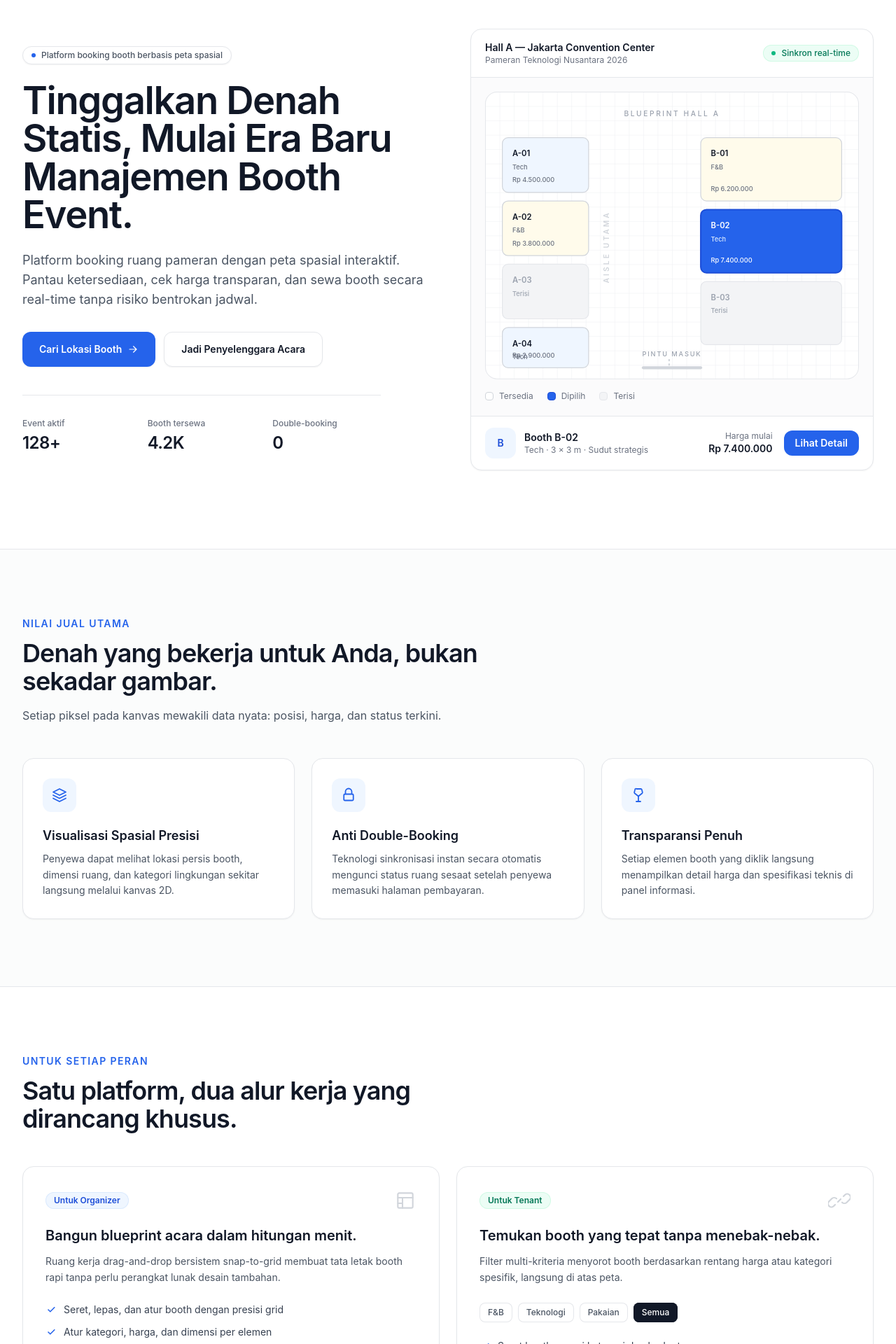
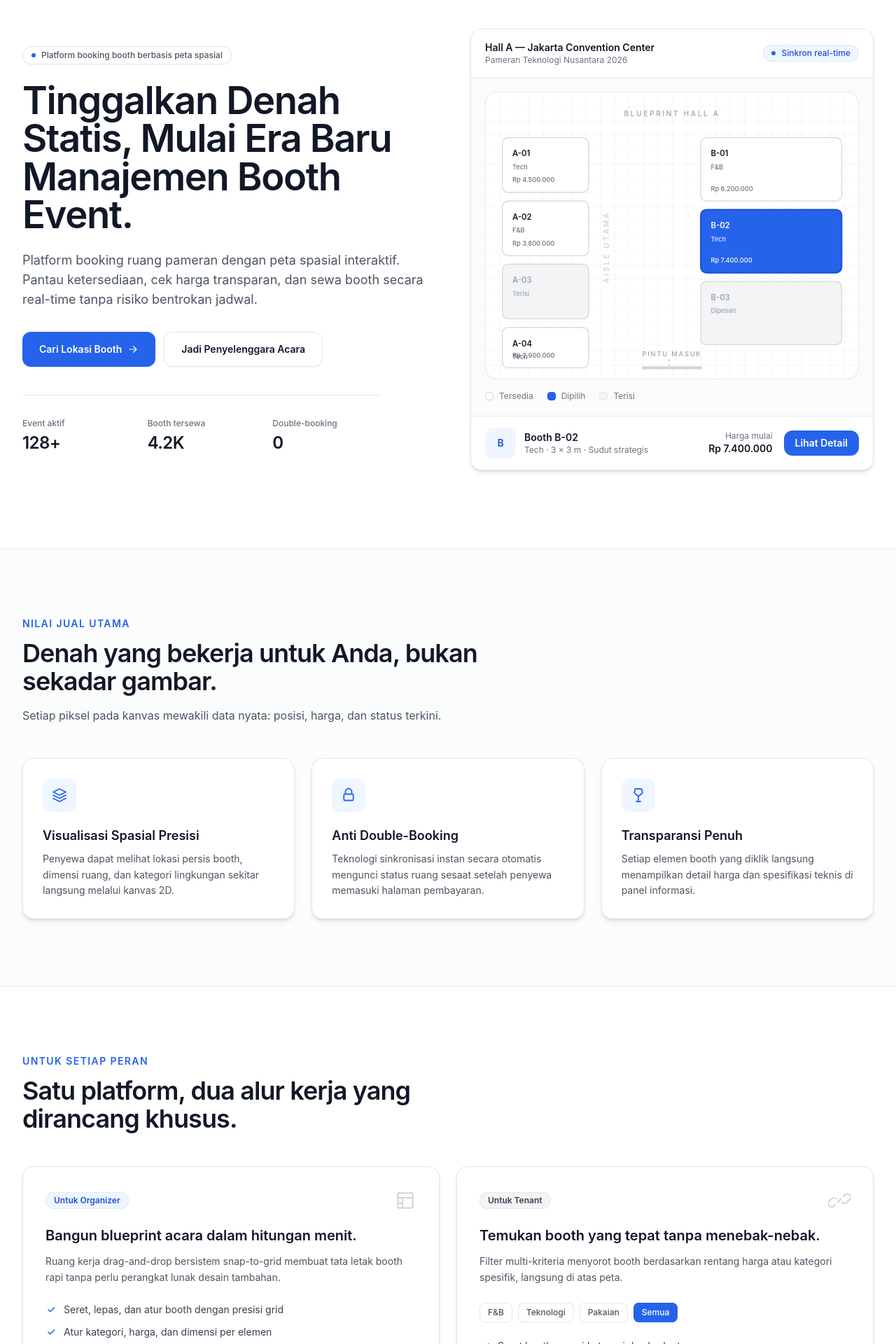
Before and after one commit to ferrysinaga/sewa-yuk, a React (Vite) app: page / in a window 1280 px wide. Shown: the part 120-2040 px from the top of the page at 70% size. Built offline with nearby package versions, Linux system fonts and the light colour scheme.

Commit message:
feat: update booth status handling and improve UI elements on landing page

```diff
--- a/src/pages/landing/LandingPage.tsx
+++ b/src/pages/landing/LandingPage.tsx
@@ -1,7 +1,7 @@
 import { useState } from 'react'
 
 type Category = 'Tech' | 'F&B' | 'Apparel'
-type BoothStatus = 'Available' | 'Booked'
+type BoothStatus = 'Available' | 'Reserved' | 'Booked'
 
 interface Booth {
   id: string
@@ -22,14 +22,8 @@ const booths: Booth[] = [
   { id: 'A-04', label: 'Booth A-04', category: 'Tech', price: 2900000, x: 24, y: 328, width: 120, height: 56, status: 'Available' },
   { id: 'B-01', label: 'Booth B-01', category: 'F&B', price: 6200000, x: 300, y: 64, width: 196, height: 88, status: 'Available' },
   { id: 'B-02', label: 'Booth B-02', category: 'Tech', price: 7400000, x: 300, y: 164, width: 196, height: 88, status: 'Available' },
-  { id: 'B-03', label: 'Booth B-03', category: 'Apparel', price: 5100000, x: 300, y: 264, width: 196, height: 88, status: 'Booked' },
+  { id: 'B-03', label: 'Booth B-03', category: 'Apparel', price: 5100000, x: 300, y: 264, width: 196, height: 88, status: 'Reserved' },
 ]
-
-const categoryFill: Record<Category, string> = {
-  Tech: 'fill-blue-50',
-  'F&B': 'fill-amber-50',
-  Apparel: 'fill-violet-50',
-}
 
 const formatPrice = (price: number) =>
   new Intl.NumberFormat('id-ID', {
@@ -100,14 +94,14 @@ function BoothMap() {
   const activeBooth = booths.find((booth) => booth.id === activeId)
 
   return (
-    <div className="rounded-2xl border border-gray-200 bg-white shadow-sm">
+    <div className="rounded-2xl border border-gray-200 bg-white shadow-md transition-shadow hover:shadow-lg">
       <div className="flex flex-wrap items-center justify-between gap-3 border-b border-gray-200 px-5 py-4">
         <div>
           <p className="text-sm font-semibold text-gray-900">Hall A — Jakarta Convention Center</p>
           <p className="text-xs text-gray-500">Pameran Teknologi Nusantara 2026</p>
         </div>
-        <span className="inline-flex items-center gap-2 rounded-full bg-emerald-50 px-3 py-1 text-xs font-medium text-emerald-700 ring-1 ring-inset ring-emerald-100">
-          <span className="h-1.5 w-1.5 rounded-full bg-emerald-500" />
+        <span className="inline-flex items-center gap-2 rounded-full bg-blue-50 px-3 py-1 text-xs font-medium text-blue-700 ring-1 ring-inset ring-blue-100">
+          <span className="h-1.5 w-1.5 rounded-full bg-blue-600" />
           Sinkron real-time
         </span>
       </div>
@@ -139,25 +133,25 @@ function BoothMap() {
 
           {booths.map((booth) => {
             const isActive = booth.id === activeId
-            const isBooked = booth.status === 'Booked'
+            const isUnavailable = booth.status !== 'Available'
 
             return (
               <g
                 key={booth.id}
                 role="button"
-                tabIndex={isBooked ? -1 : 0}
+                tabIndex={isUnavailable ? -1 : 0}
                 aria-label={`${booth.label}, ${booth.category}, ${formatPrice(booth.price)}, ${
-                  isBooked ? 'sudah dipesan' : 'tersedia'
+                  isUnavailable ? 'sudah dipesan' : 'tersedia'
                 }`}
                 aria-pressed={isActive}
-                onClick={() => !isBooked && setActiveId(booth.id)}
+                onClick={() => !isUnavailable && setActiveId(booth.id)}
                 onKeyDown={(event) => {
-                  if (!isBooked && (event.key === 'Enter' || event.key === ' ')) {
+                  if (!isUnavailable && (event.key === 'Enter' || event.key === ' ')) {
                     event.preventDefault()
                     setActiveId(booth.id)
                   }
                 }}
-                className={isBooked ? 'cursor-not-allowed' : 'cursor-pointer focus-visible:outline-none'}
+                className={isUnavailable ? 'cursor-not-allowed' : 'cursor-pointer focus-visible:outline-none'}
               >
                 <rect
                   x={booth.x}
@@ -168,9 +162,9 @@ function BoothMap() {
                   className={
                     isActive
                       ? 'fill-blue-600 stroke-blue-700 transition-colors'
-                      : isBooked
-                        ? 'fill-gray-100 stroke-gray-200'
-                        : `${categoryFill[booth.category]} stroke-gray-300 transition-colors hover:fill-blue-50 hover:stroke-blue-400`
+                      : isUnavailable
+                        ? 'fill-gray-100 stroke-gray-300'
+                        : 'fill-white stroke-gray-300 transition-colors hover:fill-blue-50 hover:stroke-blue-400'
                   }
                   strokeWidth={isActive ? 2 : 1.2}
                 />
@@ -178,7 +172,7 @@ function BoothMap() {
                 <text
                   x={booth.x + 14}
                   y={booth.y + 26}
-                  className={`text-[11px] font-semibold ${isActive ? 'fill-white' : isBooked ? 'fill-gray-400' : 'fill-gray-900'}`}
+                  className={`text-[11px] font-semibold ${isActive ? 'fill-white' : isUnavailable ? 'fill-gray-400' : 'fill-gray-900'}`}
                 >
                   {booth.id}
                 </text>
@@ -186,12 +180,12 @@ function BoothMap() {
                 <text
                   x={booth.x + 14}
                   y={booth.y + 44}
-                  className={`text-[9px] font-medium ${isActive ? 'fill-blue-100' : isBooked ? 'fill-gray-400' : 'fill-gray-500'}`}
+                  className={`text-[9px] font-medium ${isActive ? 'fill-blue-100' : isUnavailable ? 'fill-gray-400' : 'fill-gray-500'}`}
                 >
-                  {isBooked ? 'Terisi' : booth.category}
+                  {isUnavailable ? (booth.status === 'Reserved' ? 'Dipesan' : 'Terisi') : booth.category}
                 </text>
 
-                {!isBooked && (
+                {!isUnavailable && (
                   <text
                     x={booth.x + 14}
                     y={booth.y + booth.height - 14}
@@ -396,7 +390,7 @@ export default function LandingPage() {
               {values.map((item) => (
                 <div
                   key={item.title}
-                  className="group rounded-2xl border border-gray-200 bg-white p-6 shadow-sm transition-all hover:shadow-lg sm:p-7"
+                  className="group rounded-2xl border border-gray-200 bg-white p-6 shadow-md transition-all hover:shadow-lg sm:p-7"
                 >
                   <span className="inline-flex h-12 w-12 items-center justify-center rounded-xl bg-blue-50 text-blue-600 transition-colors group-hover:bg-blue-600 group-hover:text-white">
                     {item.icon}
@@ -419,7 +413,7 @@ export default function LandingPage() {
             </div>
 
             <div className="mt-12 grid gap-6 lg:grid-cols-2">
-              <article className="relative overflow-hidden rounded-2xl border border-gray-200 bg-white p-6 shadow-sm transition-shadow hover:shadow-lg sm:p-8">
+              <article className="relative overflow-hidden rounded-2xl border border-gray-200 bg-white p-6 shadow-md transition-shadow hover:shadow-lg sm:p-8">
                 <div className="flex items-center justify-between gap-4">
                   <span className="inline-flex rounded-full bg-blue-50 px-3 py-1 text-xs font-semibold text-blue-700 ring-1 ring-inset ring-blue-100">
                     Untuk Organizer
@@ -463,9 +457,9 @@ export default function LandingPage() {
                 </a>
               </article>
 
-              <article className="relative overflow-hidden rounded-2xl border border-gray-200 bg-white p-6 shadow-sm transition-shadow hover:shadow-lg sm:p-8">
+              <article className="relative overflow-hidden rounded-2xl border border-gray-200 bg-white p-6 shadow-md transition-shadow hover:shadow-lg sm:p-8">
                 <div className="flex items-center justify-between gap-4">
-                  <span className="inline-flex rounded-full bg-emerald-50 px-3 py-1 text-xs font-semibold text-emerald-700 ring-1 ring-inset ring-emerald-100">
+                  <span className="inline-flex rounded-full bg-gray-100 px-3 py-1 text-xs font-semibold text-gray-700 ring-1 ring-inset ring-gray-200">
                     Untuk Tenant
                   </span>
                   <svg viewBox="0 0 24 24" fill="none" stroke="currentColor" strokeWidth="1.6" className="h-8 w-8 text-gray-300">
@@ -485,7 +479,7 @@ export default function LandingPage() {
                       key={tag}
                       className={`rounded-lg px-3 py-1.5 text-xs font-medium ring-1 ring-inset ${
                         tag === 'Semua'
-                          ? 'bg-gray-900 text-white ring-gray-900'
+                          ? 'bg-blue-600 text-white ring-blue-600'
                           : 'bg-white text-gray-600 ring-gray-200'
                       }`}
                     >
```
